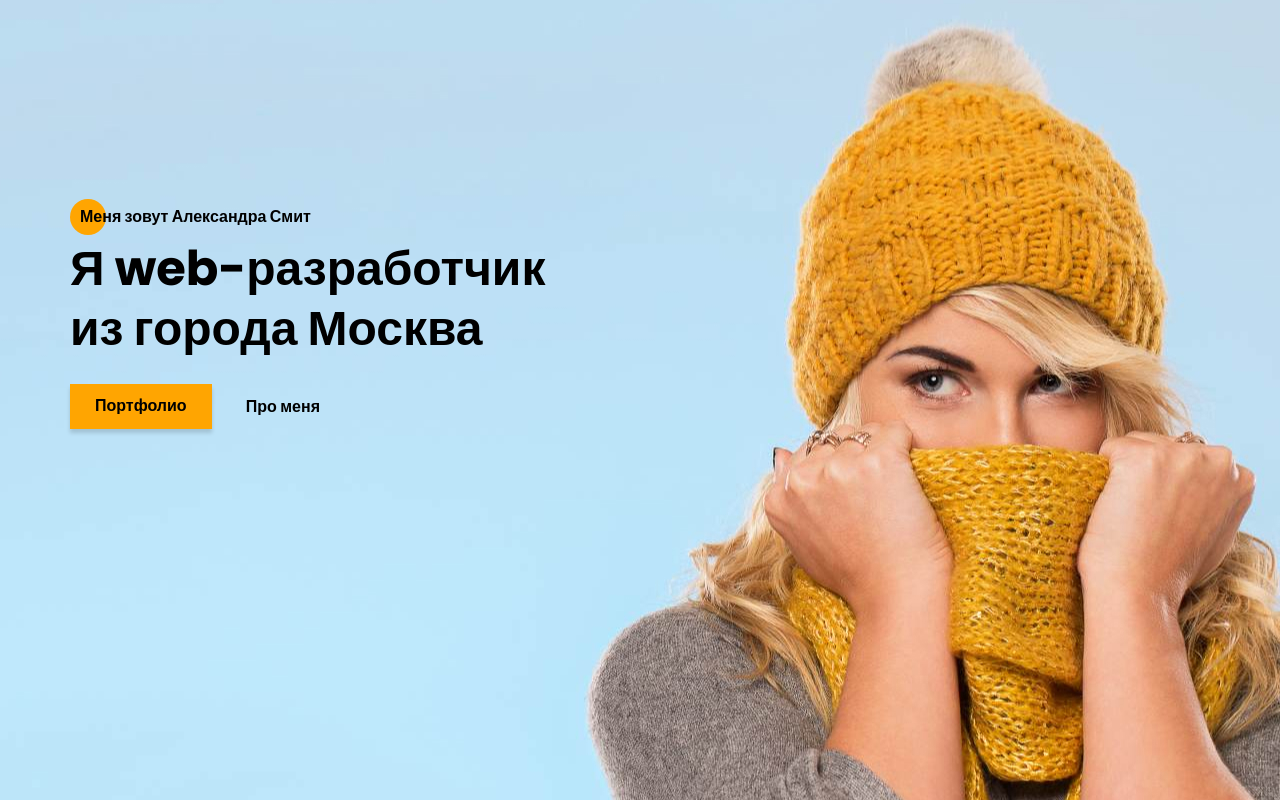
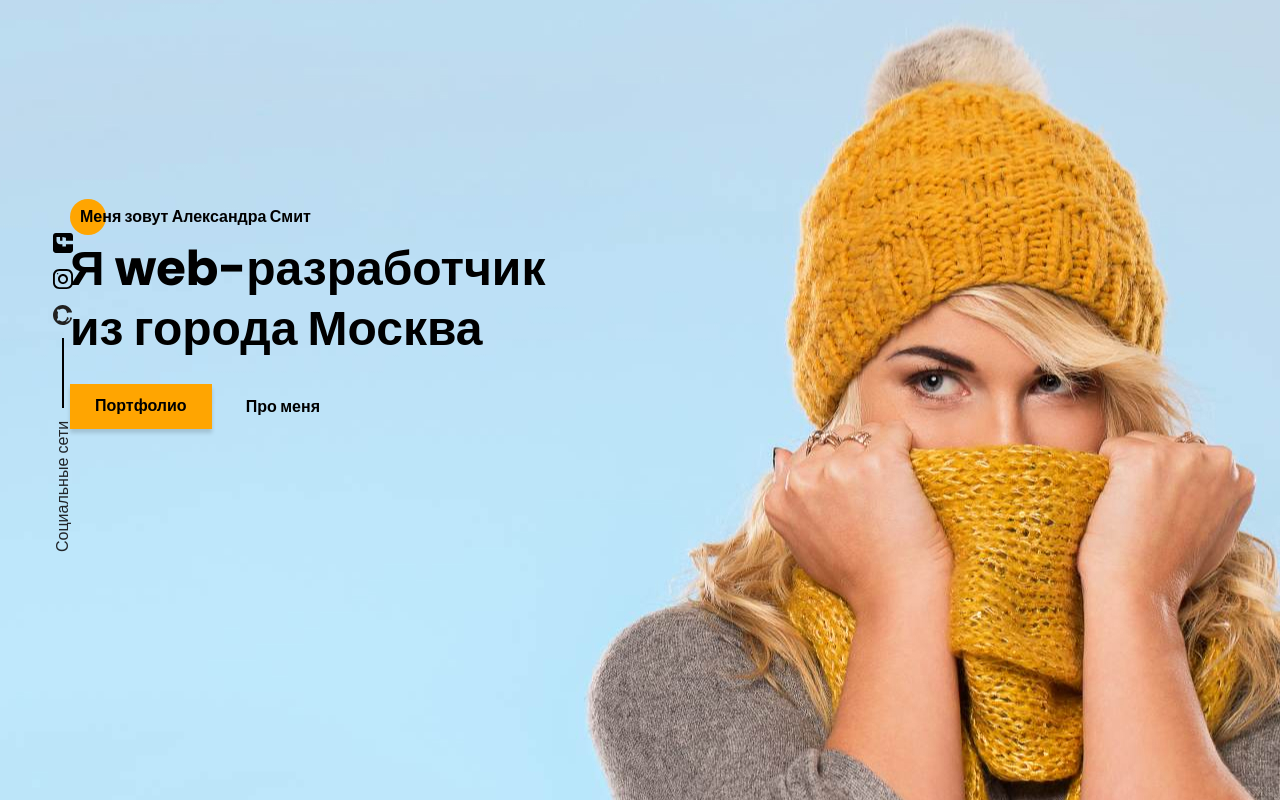
Before and after one commit to Studdnet/maket-portfolio-Petrichenko, a website: page src/index.html in a window 1280 px wide. Drawn offline with nearby package versions, Linux system fonts and the light colour scheme; files that its build step writes are made by us from their sources; files whose address does not match are found by name.

Commit message:
{promo}: intermediate finish - everything is ready except burger

```diff
--- a/src/index.html
+++ b/src/index.html
@@ -49,7 +49,19 @@
 </head>
 
 <body>
-
+	<aside class="sidepanel">
+		<a href="#" class="sidepanel__link">
+			<img src="icons/social/facebook.svg" alt="facebook">
+		</a>
+		<a href="#" class="sidepanel__link">
+			<img src="icons/social/instagram.svg" alt="instagram">
+		</a>
+		<a href="#" class="sidepanel__link">
+			<img src="icons/social/github.svg" alt="github">
+		</a>
+		<div class="sidepanel__divider"></div>
+		<div class="sidepanel__text"><span>Социальные сети</spa></div>
+	</aside>
 	<section class="promo">
 		<div class="container">
 			<div class="title title_fz16 circle">Меня зовут Александра Смит</div>
--- a/src/sass/blocks/_promo.scss
+++ b/src/sass/blocks/_promo.scss
@@ -2,7 +2,7 @@
 	min-height: 100vh;
 	position: relative;
 	background: url("../img/main_bg.jpg") no-repeat 50%/cover;
-	padding-top: 205px;
+	padding: 205px 20px 0 20px;
 
 	&__title {
 		width: 535px;
--- /dev/null
+++ b/src/sass/blocks/_sidepanel.scss
@@ -0,0 +1,35 @@
+.sidepanel {
+	position: fixed;
+	top: 230px;
+	left: 50px;
+	z-index: 3;
+	display: flex;
+	flex-direction: column;
+	justify-content: space-between;
+	align-items: center;
+	height: 340px;
+
+	&__link {
+		transition: all 0.3s ease 0s;
+		&:hover{
+			transform: scale(1.2);
+		}
+	}
+
+	&__divider {
+		width: 2px;
+		height: 70px;
+		background-color: $black;
+	}
+
+	&__text {
+		height: 150px;
+		width: 25px;
+
+		span {
+			transform: rotate(-90deg) translate(-30%, -260%);
+			display: block;
+			width: 150px;
+		}
+	}
+}
--- a/src/sass/style.scss
+++ b/src/sass/style.scss
@@ -43,3 +43,4 @@
 @import "blocks/promo";
 @import "blocks/title";
 @import "blocks/buttons";
+@import "blocks/sidepanel";
```
Also changed, not shown: dist/css/style.min.css, dist/index.html.
